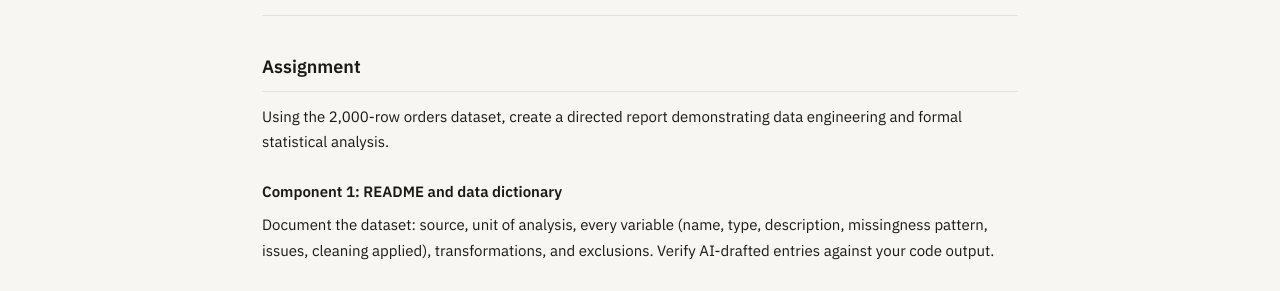
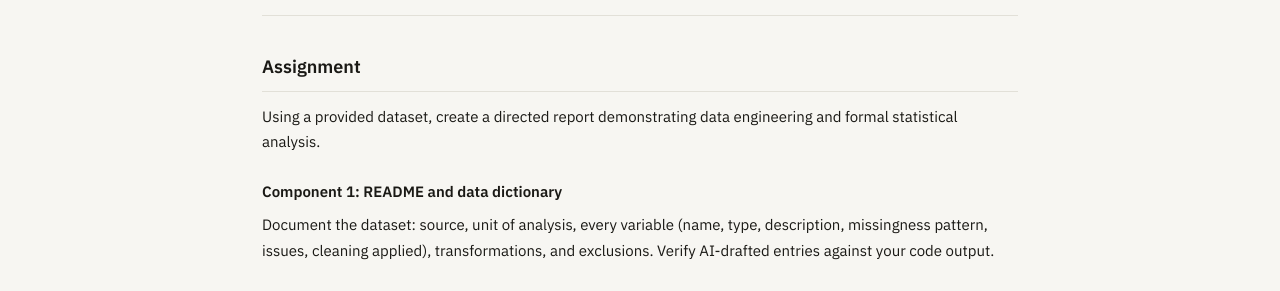
Before and after one commit to steflangehennig/info4340, a Jekyll site: the page built from assignments/week-3-report.md, in a window 1280 px wide and 900 px high. Shown: the part 189-480 px from the top of the window. Built offline with Jekyll 4.4.1, drawn with Linux system fonts in a browser that asks for light colours.

```diff
--- a/assignments/week-3-report.md
+++ b/assignments/week-3-report.md
@@ -7,7 +7,7 @@ permalink: /assignments/week-3-report/
 
 ## Assignment
 
-Using the 2,000-row orders dataset, create a directed report demonstrating data engineering and formal statistical analysis.
+Using a provided dataset, create a directed report demonstrating data engineering and formal statistical analysis.
 
 ### Component 1: README and data dictionary
 
```
Also changed, not shown: assignments/week-5-design.md (+1 -1 lines).
